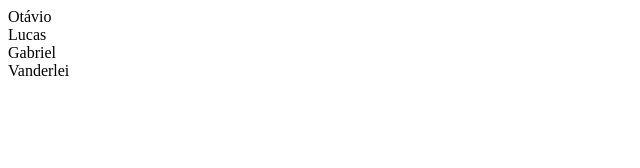
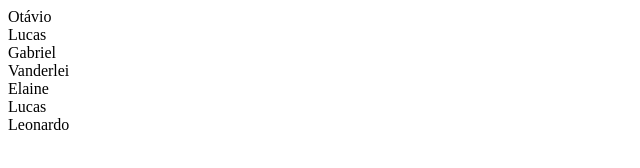
Before and after one commit to Zeite-endless/teste_gh, a plain HTML site: page exemplo_git/index.html in a window 1280 px wide. Shown: the whole page, without its empty margins (0-640 px from the left). Drawn offline with Linux system fonts and the light colour scheme.

Commit message:
terceira versão

```diff
--- a/exemplo_git/index.html
+++ b/exemplo_git/index.html
@@ -13,6 +13,9 @@
             <div>Lucas</div>
             <div>Gabriel</div>
             <div>Vanderlei</div>
+            <div>Elaine</div>
+            <div>Lucas</div>
+            <div>Leonardo</div>
         </section>
     </main>
 </body>
```
